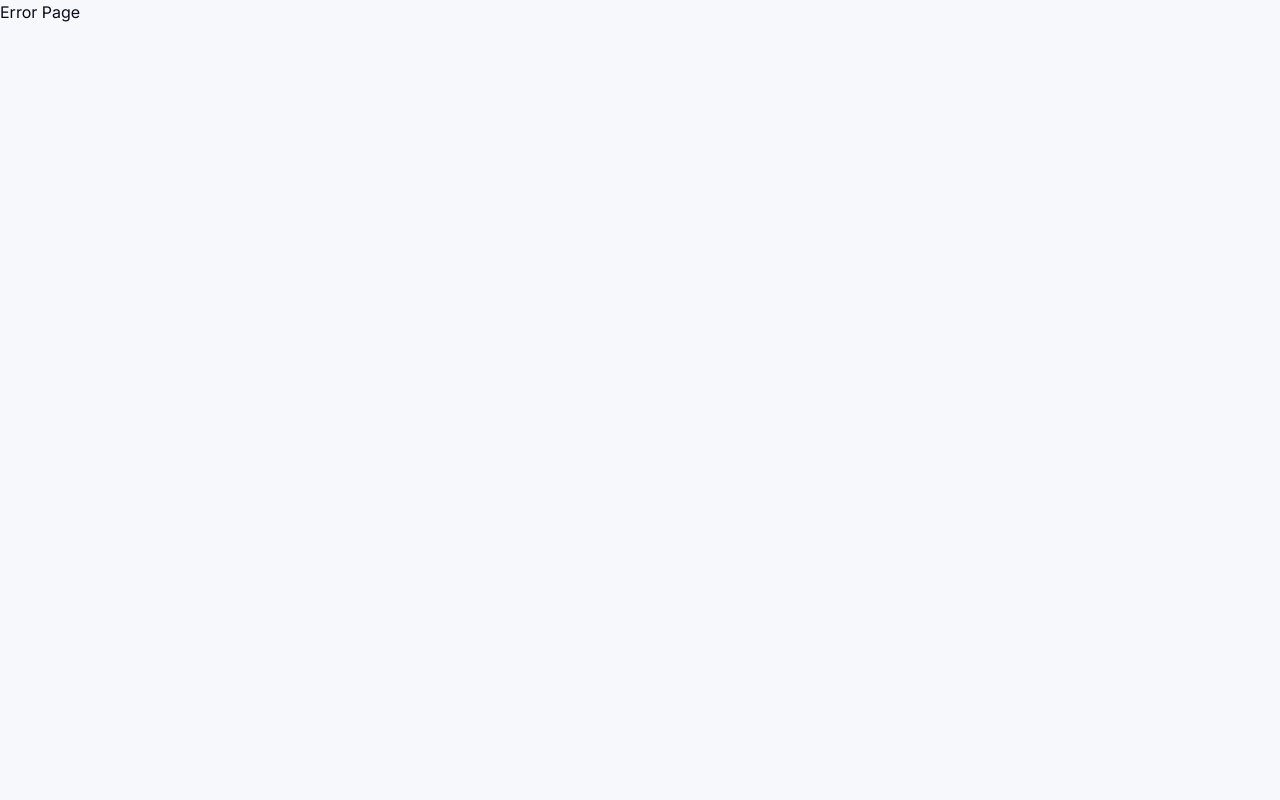
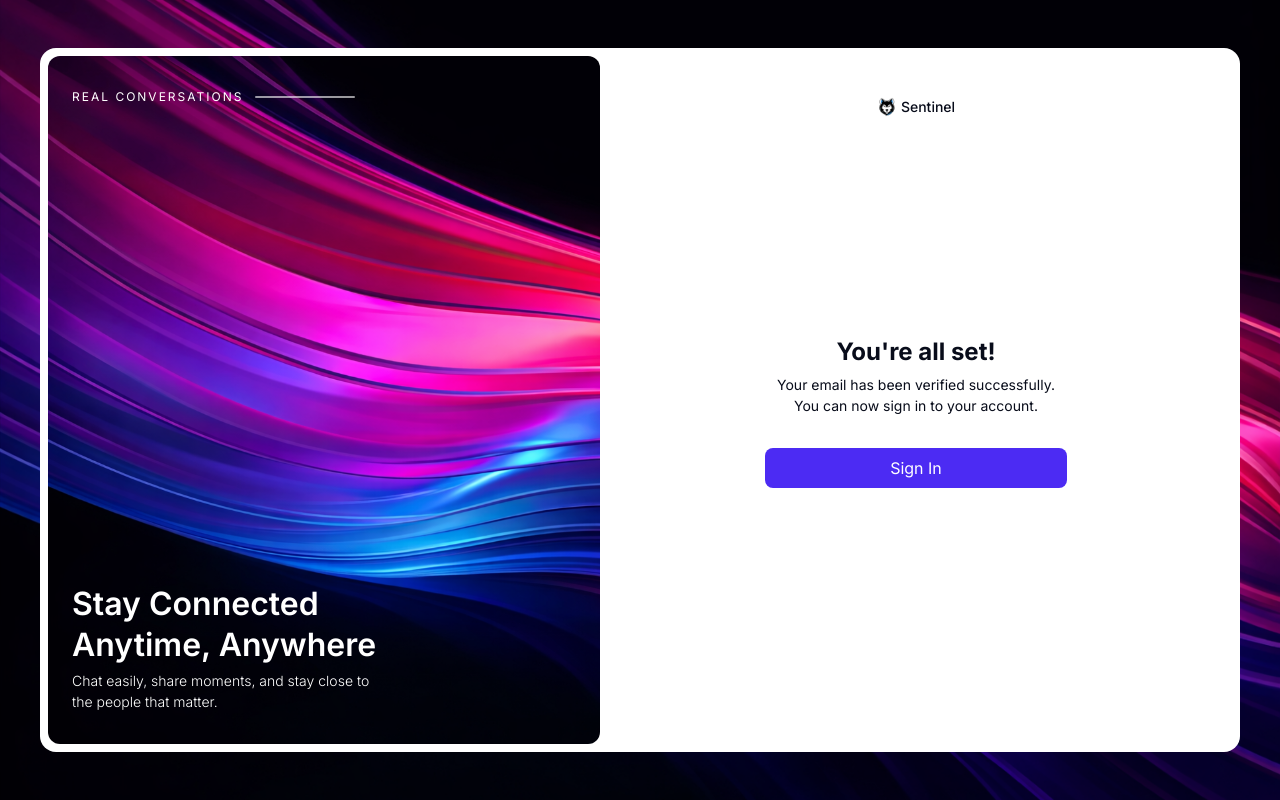
Before and after one commit to zadnap/odin-messaging-app, a React (Vite) app in the folder client/: page /auth/verify-email/success in a window 1280 px wide. Before the commit this address had no page. Built offline with nearby package versions, Linux system fonts and the light colour scheme.

Commit message:
feat(auth): add VerifyEmailSuccessPage

```diff
--- a/client/src/features/auth/auth.routes.jsx
+++ b/client/src/features/auth/auth.routes.jsx
@@ -6,6 +6,7 @@ import {
   SignInPage,
   SignUpPage,
   VerifyEmailPage,
+  VerifyEmailSuccessPage,
 } from './pages';
 import { Navigate } from 'react-router';
 
@@ -42,6 +43,10 @@ export const authRoutes = [
         path: 'verify-email',
         element: <VerifyEmailPage />,
       },
+      {
+        path: 'verify-email/success',
+        element: <VerifyEmailSuccessPage />,
+      },
     ],
   },
 ];
--- /dev/null
+++ b/client/src/features/auth/pages/VerifyEmailSuccessPage/VerifyEmailSuccessPage.jsx
@@ -0,0 +1,21 @@
+import React from 'react';
+import { AuthForm } from '../../components';
+import { Button } from '@/shared/components';
+import { useNavigate } from 'react-router';
+
+const VerifyEmailSuccessPage = () => {
+  const navigate = useNavigate();
+
+  return (
+    <AuthForm
+      title="You're all set!"
+      subtitle="Your email has been verified successfully. You can now sign in to your account."
+    >
+      <Button variant="accent" onClick={() => navigate('/auth/sign-in')}>
+        Sign In
+      </Button>
+    </AuthForm>
+  );
+};
+
+export default VerifyEmailSuccessPage;
--- a/client/src/features/auth/pages/index.js
+++ b/client/src/features/auth/pages/index.js
@@ -4,6 +4,7 @@ import ResetPasswordSuccessPage from './ResetPasswordSuccessPage/ResetPasswordSu
 import SignInPage from './SignInPage/SignInPage';
 import SignUpPage from './SignUpPage/SignUpPage';
 import VerifyEmailPage from './VerifyEmailPage/VerifyEmaiPage';
+import VerifyEmailSuccessPage from './VerifyEmailSuccessPage/VerifyEmailSuccessPage';
 
 export {
   ForgotPasswordPage,
@@ -12,4 +13,5 @@ export {
   SignInPage,
   SignUpPage,
   VerifyEmailPage,
+  VerifyEmailSuccessPage,
 };
```
